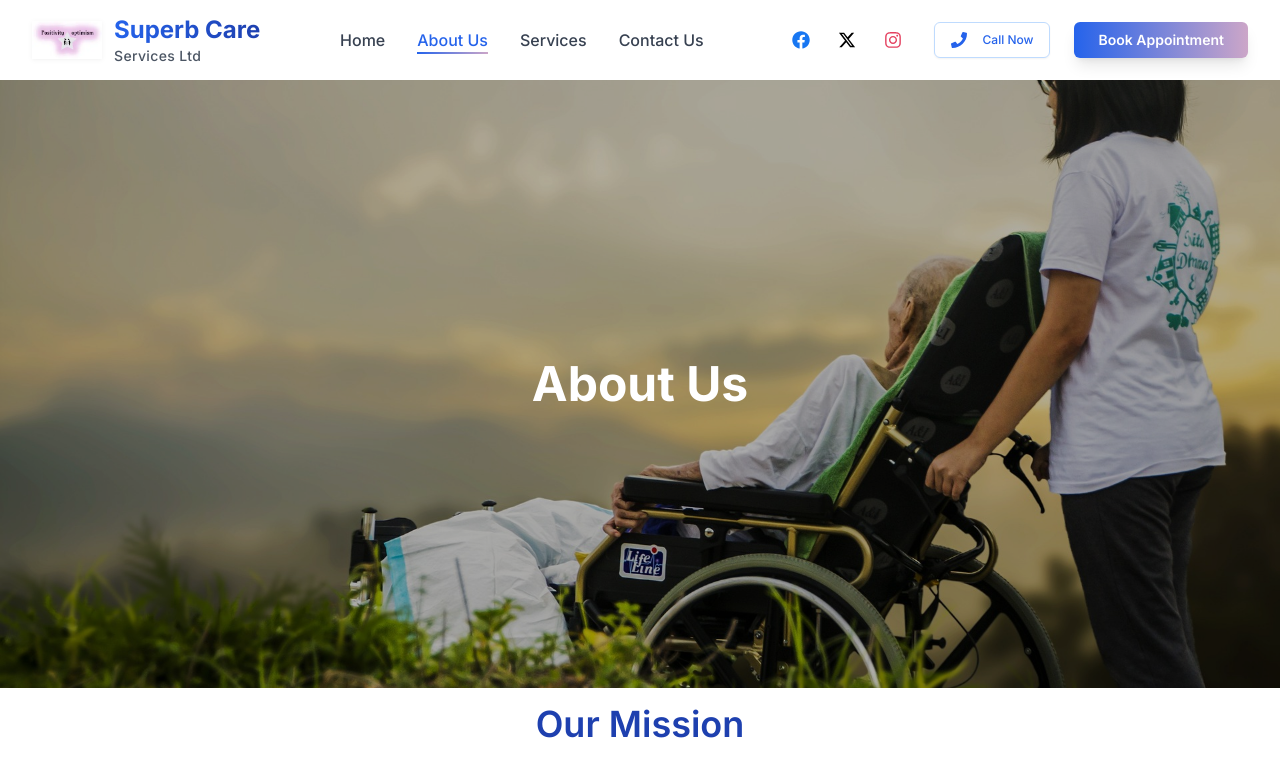
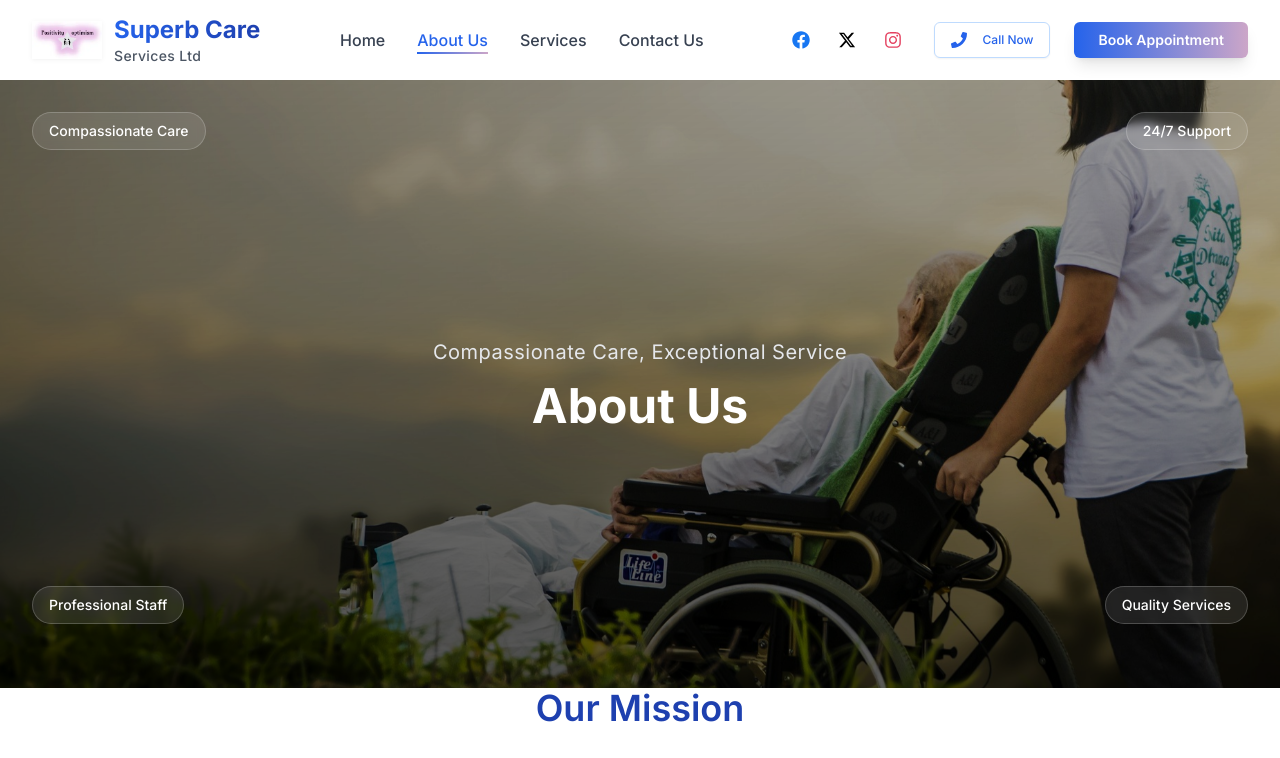
Before and after one commit to JeiKiarie/superbcare-v3, a Next.js app: page /about-us in a window 1280 px wide. Shown: the top 758 px of the page. Built offline with nearby package versions, Linux system fonts and the light colour scheme.

Commit message:
Separate Hero section

```diff
--- a/app/about-us/page.jsx
+++ b/app/about-us/page.jsx
@@ -8,32 +8,18 @@ import ruthWest from '/public/ruth-west4.jpg';
 import peter from '/public/Peter.jpg';
 import blank from '/public/blank-picture.png';
 import Image from 'next/image';
+import HeroSection from '@/components/HeroSection';
 
 const AboutPage = () => {
 	return (
 		// <div className="container mx-auto p-6 space-y-12">
 		<>
 			{/* Hero Section */}
-			<section className="relative h-[50vh] md:h-[76vh] w-full bg-cover bg-center text-white mb-4">
-				<div className="absolute inset-0 z-0 overflow-hidden">
-					<Image
-						src={aboutImg}
-						alt="Hero Background"
-						// layout="fill"
-						className="w-full h-full object-cover"
-					/>
-					{/* <div className="absolute inset-0 bg-gradient-to-t from-black to-black opacity-30"></div> */}
-				</div>
-				<div className="absolute inset-0 bg-black bg-opacity-30 flex items-center justify-center">
-					<motion.h1
-						className="text-5xl font-bold"
-						initial={{ opacity: 0 }}
-						animate={{ opacity: 1 }}
-						transition={{ duration: 1 }}>
-						About Us
-					</motion.h1>
-				</div>
-			</section>
+			<HeroSection
+				title="About Us"
+				subtitle="Compassionate Care, Exceptional Service"
+				backgroundImage={aboutImg}
+			/>
 
 			{/* Mission Statement Section */}
 			<section className="container mx-auto mb-4 space-y-6 px-4">
--- /dev/null
+++ b/components/HeroSection.jsx
@@ -0,0 +1,140 @@
+'use client';
+
+import { motion } from 'framer-motion';
+import Image from 'next/image';
+
+const HeroSection = ({
+	title,
+	subtitle,
+	backgroundImage,
+	height = 'h-[50vh] md:h-[76vh]',
+	titleSize = 'text-5xl',
+	className = '',
+}) => {
+	const containerVariants = {
+		hidden: { opacity: 0 },
+		visible: {
+			opacity: 1,
+			transition: {
+				staggerChildren: 0.2,
+				delayChildren: 0.3,
+			},
+		},
+	};
+
+	const itemVariants = {
+		hidden: { opacity: 0, y: 20 },
+		visible: {
+			opacity: 1,
+			y: 0,
+			transition: {
+				duration: 0.6,
+			},
+		},
+	};
+
+	const bannerVariantsLeft = {
+		hidden: { x: '-100%' },
+		visible: {
+			x: 0,
+			transition: {
+				duration: 1,
+				ease: 'easeOut',
+			},
+		},
+	};
+
+	const bannerVariantsRight = {
+		hidden: { x: '100%' },
+		visible: {
+			x: 0,
+			transition: {
+				duration: 1,
+				ease: 'easeOut',
+				delay: 0.5,
+			},
+		},
+	};
+
+	return (
+		<section
+			className={`relative ${height} w-full text-white overflow-hidden ${className}`}>
+			{/* Background Image with Parallax Effect */}
+			<div className="absolute inset-0 z-0">
+				<motion.div
+					initial={{ scale: 1.1 }}
+					animate={{ scale: 1 }}
+					transition={{ duration: 10, ease: 'linear' }}
+					className="h-full w-full">
+					<Image
+						src={backgroundImage}
+						alt="Hero Background"
+						className="w-full h-full object-cover"
+						fill
+						priority
+					/>
+				</motion.div>
+				{/* Modern Gradient Overlay */}
+				<div className="absolute inset-0 bg-gradient-to-br from-black/50 via-black/30 to-transparent"></div>
+				<div className="absolute inset-0 bg-gradient-to-t from-black/60 to-transparent"></div>
+			</div>
+
+			{/* Animated Content */}
+			<div className="relative z-10 flex items-center justify-center h-full px-4">
+				<motion.div
+					variants={containerVariants}
+					initial="hidden"
+					animate="visible"
+					className="text-center space-y-4">
+					{subtitle && (
+						<motion.p
+							variants={itemVariants}
+							className="text-lg md:text-xl text-gray-200 tracking-wide">
+							{subtitle}
+						</motion.p>
+					)}
+					<motion.h1
+						variants={itemVariants}
+						className={`${titleSize} font-bold text-white drop-shadow-2xl`}>
+						{title}
+					</motion.h1>
+				</motion.div>
+			</div>
+
+			{/* Animated Banners */}
+			<motion.div
+				variants={bannerVariantsLeft}
+				initial="hidden"
+				animate="visible"
+				className="absolute top-8 left-8 bg-white/10 backdrop-blur-sm text-white px-4 py-2 rounded-full text-sm font-medium border border-white/20">
+				Compassionate Care
+			</motion.div>
+
+			<motion.div
+				variants={bannerVariantsRight}
+				initial="hidden"
+				animate="visible"
+				className="absolute top-8 right-8 bg-white/10 backdrop-blur-sm text-white px-4 py-2 rounded-full text-sm font-medium border border-white/20">
+				24/7 Support
+			</motion.div>
+
+			<motion.div
+				variants={bannerVariantsLeft}
+				initial="hidden"
+				animate="visible"
+				className="absolute bottom-16 left-8 bg-white/10 backdrop-blur-sm text-white px-4 py-2 rounded-full text-sm font-medium border border-white/20">
+				Professional Staff
+			</motion.div>
+
+			<motion.div
+				variants={bannerVariantsRight}
+				initial="hidden"
+				animate="visible"
+				className="absolute bottom-16 right-8 bg-white/10 backdrop-blur-sm text-white px-4 py-2 rounded-full text-sm font-medium border border-white/20">
+				Quality Services
+			</motion.div>
+		</section>
+	);
+};
+
+export default HeroSection;
```
